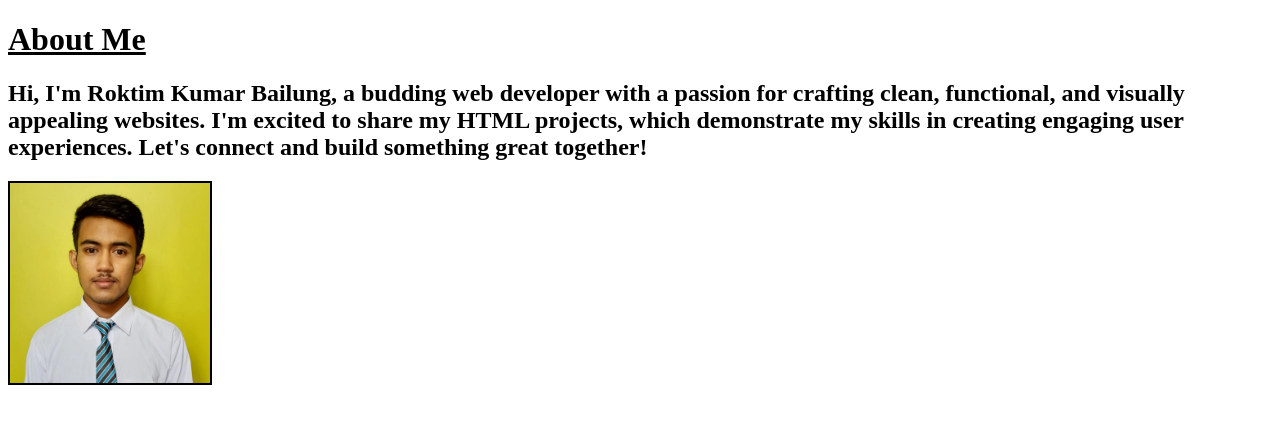
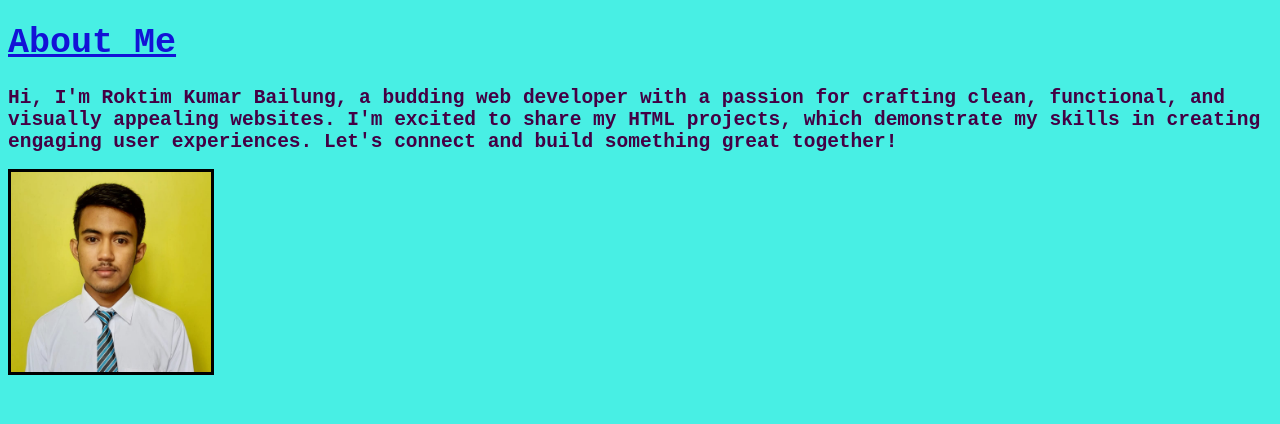
Before and after one commit to RoktimBailung/portfolio, a plain HTML site: page about.html in a window 1280 px wide. Drawn offline with Linux system fonts and the light colour scheme.

Commit message:
Update about.html

```diff
--- a/about.html
+++ b/about.html
@@ -5,6 +5,19 @@
     <meta charset="UTF-8">
     <meta name="viewport" content="width=device-width, initial-scale=1.0">
     <title>About Myself</title>
+    <style>
+        *{
+            background-color: rgb(72, 239, 228);
+            font-family: monospace;
+        }
+        h1{
+            font-size: 35px;
+            color: rgb(19, 19, 214);
+        }
+        h2{
+            color: rgb(67, 0, 68);
+        }
+    </style>
 </head>
 
 <body>
@@ -12,7 +25,7 @@
     <h2>Hi, I'm Roktim Kumar Bailung, a budding web developer with a passion for crafting clean, functional, and visually
         appealing websites. I'm excited to share my HTML projects, which demonstrate my skills in creating engaging user
         experiences. Let's connect and build something great together! </h2>
-    <img src="./my image.jpeg" height="200" width="200" border="2"/>
+    <img src="./my image.jpeg" height="200" width="200" border="3"/>
 </body>
 
 </html>
```
